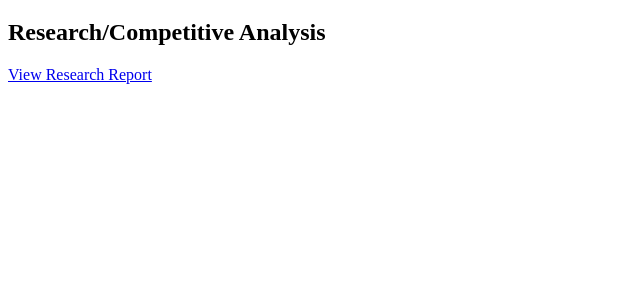
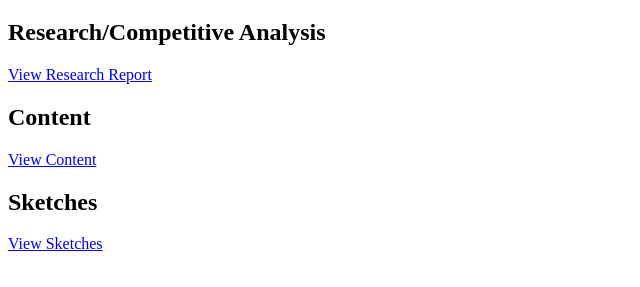
Before and after one commit to KentStateWeb/fall-2018-alex-molinari-wrench-automotive, a plain HTML site: page index.html in a window 1280 px wide. Shown: the part 61-348 px from the top of the page, without its empty margins (0-640 px from the left). Drawn offline with Linux system fonts and the light colour scheme.

Commit message:
Update index.html

```diff
--- a/index.html
+++ b/index.html
@@ -11,5 +11,12 @@
 
     <a href="research2.pdf">View Research Report</a>
 
+    <h2> Content </h2>
+
+<a href = "https://drive.google.com/drive/folders/1jxkfgpexZkzwX-Pbt2omzF8Why92E3uG?usp=sharing">View Content</a>
+
+    <h2> Sketches </h2>
+    <a href="https://docs.google.com/document/d/1uJSqAMM8ZioPqSixSpAzMMVX6pJhiDOm95F9L-gwwww/edit">View Sketches</a>
+
   </body>
 </html>
```
